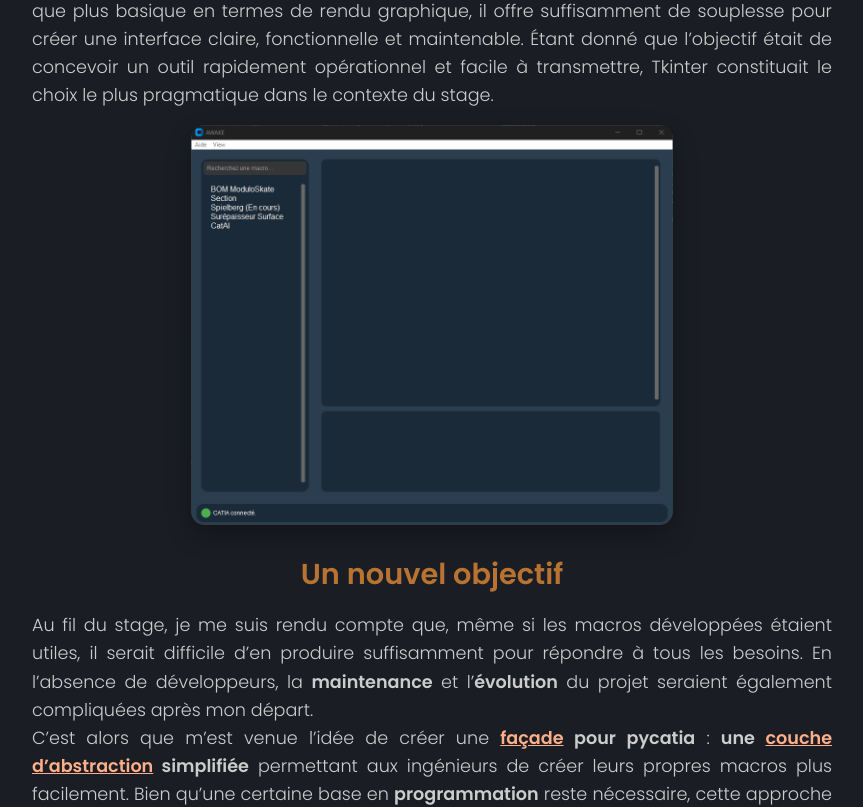
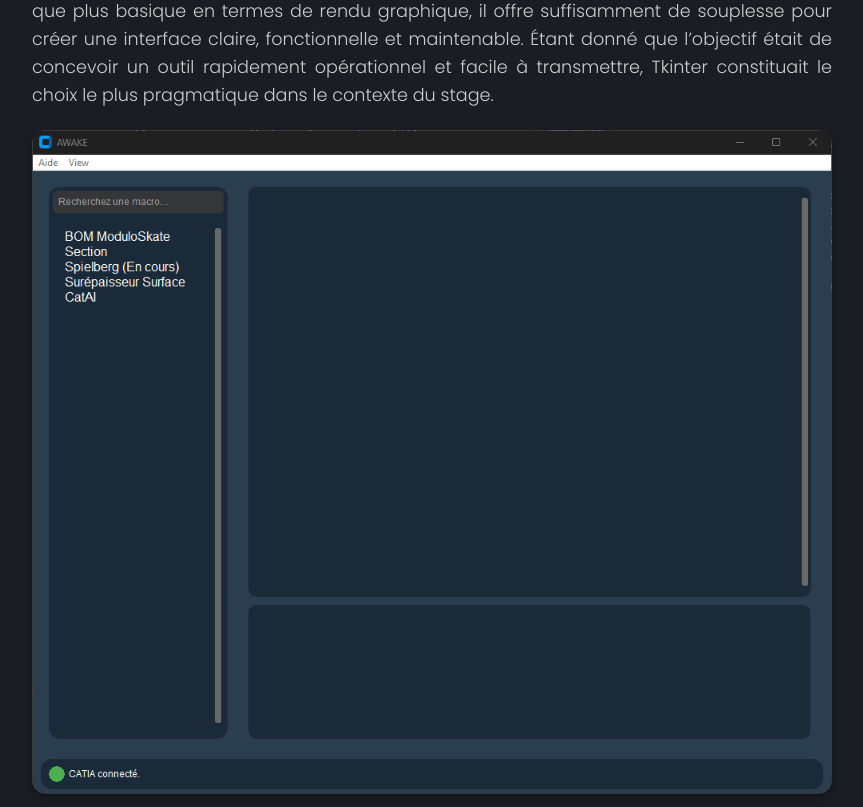
Before and after one commit to Quoruda/portfolio, a Vue app: page / in a window 1280 px wide. Shown: the part 3460-4267 px from the top of the page, without its empty margins (208-1071 px from the left). Built offline with nearby package versions, Linux system fonts and the light colour scheme.

Commit message:
Images optimisation

```diff
--- a/src/components/ImageComponent.vue
+++ b/src/components/ImageComponent.vue
@@ -1,59 +1,154 @@
+<template>
+  <div class="image-container">
+    <img
+      :src="src"
+      :alt="alt"
+      loading="lazy"
+      class="image-component"
+      @error="handleImageError"
+      @load="imageLoaded"
+      :class="{ 'image-loaded': isLoaded }"
+      v-show="isLoaded"
+    />
+    <div class="image-placeholder" v-show="!isLoaded">
+      <div class="loading-spinner" v-if="!hasError"></div>
+      <div class="error-message" v-else>
+        <span>{{ errorMessage }}</span>
+        <button @click="retryLoading" class="retry-button">Réessayer</button>
+      </div>
+    </div>
+  </div>
+</template>
+
 <script>
-
 export default {
   name: 'ImageComponent',
-  props:{
-    src:{
+  props: {
+    src: {
       type: String,
       required: true
     },
-    alt:{
+    alt: {
       type: String,
-      required: true
+      default: 'Image'
     }
   },
+  data() {
+    return {
+      isLoaded: false,
+      hasError: false,
+      errorMessage: "Problème de chargement de l'image"
+    }
+  },
+  methods: {
+    imageLoaded() {
+      this.isLoaded = true;
+      this.hasError = false;
+    },
+    handleImageError(e) {
+      this.isLoaded = false;
+      this.hasError = true;
+      console.error("Erreur de chargement de l'image:", e);
+    },
+    retryLoading() {
+      this.isLoaded = false;
+      this.hasError = false;
 
+      // Crée une nouvelle instance d'image avec timestamp pour éviter le cache
+      const timestamp = new Date().getTime();
+      const imgElement = this.$el.querySelector('img');
+      imgElement.src = this.src.includes('?')
+        ? `${this.src}&t=${timestamp}`
+        : `${this.src}?t=${timestamp}`;
+    }
+  }
+}
+</script>
+
+<style scoped>
+.image-container {
+  position: relative;
+  min-height: 150px;
+  width: 100%;
+  display: flex;
+  justify-content: center;
+  margin: 20px 0;
 }
 
-
-</script>
-
-<template>
-
-  <div class="image-component">
-    <img :src="src" :alt="alt" />
-  </div>
-
-</template>
-
-<style scoped>
-
-.image-component{
-  width: 100%;
-  height: auto;
+.image-component {
   max-width: min(800px, 92%);
-  max-height: 400px;
-  display: block;
-  margin: 15px auto;
+  border-radius: 14px;
+  box-shadow: 0 4px 8px rgba(0, 0, 0, 0.3);
+  transition: transform 0.3s ease, box-shadow 0.3s ease;
+  opacity: 0;
+  animation: fadeIn 0.5s forwards;
 }
 
-.image-component img{
-  width: auto;
-  height: auto;
-  max-width: min(800px, 92%);
-  max-height: 400px;
-  display: block;
-  border-radius: 14px;
-  box-shadow: 0 10px 25px rgba(0, 0, 0, 0.3);
-  transition: transform 0.3s ease, box-shadow 0.3s ease;
-  background: rgba(255, 255, 255, 0.05);
-  object-fit: contain;
-  margin: 0 auto;
+.image-loaded {
+  opacity: 1;
 }
 
-.image-component img:hover {
+.image-component:hover {
   transform: scale(1.02);
   box-shadow: 0 12px 30px rgba(204, 122, 102, 0.5);
 }
 
+.image-placeholder {
+  position: absolute;
+  top: 0;
+  left: 0;
+  width: 100%;
+  height: 100%;
+  display: flex;
+  justify-content: center;
+  align-items: center;
+  background-color: rgba(45, 45, 45, 0.1);
+  border-radius: 14px;
+  min-height: 150px;
+}
+
+.loading-spinner {
+  width: 40px;
+  height: 40px;
+  border: 4px solid rgba(255, 174, 138, 0.3);
+  border-top: 4px solid #ffae8a;
+  border-radius: 50%;
+  animation: spin 1s linear infinite;
+}
+
+.error-message {
+  display: flex;
+  flex-direction: column;
+  align-items: center;
+  gap: 10px;
+  color: #d45d45;
+  text-align: center;
+  padding: 15px;
+}
+
+.retry-button {
+  background-color: #ffae8a;
+  color: #333;
+  border: none;
+  border-radius: 4px;
+  padding: 6px 12px;
+  cursor: pointer;
+  font-weight: bold;
+  transition: background-color 0.3s ease;
+}
+
+.retry-button:hover {
+  background-color: #d45d45;
+  color: white;
+}
+
+@keyframes spin {
+  0% { transform: rotate(0deg); }
+  100% { transform: rotate(360deg); }
+}
+
+@keyframes fadeIn {
+  from { opacity: 0; }
+  to { opacity: 1; }
+}
 </style>
```
